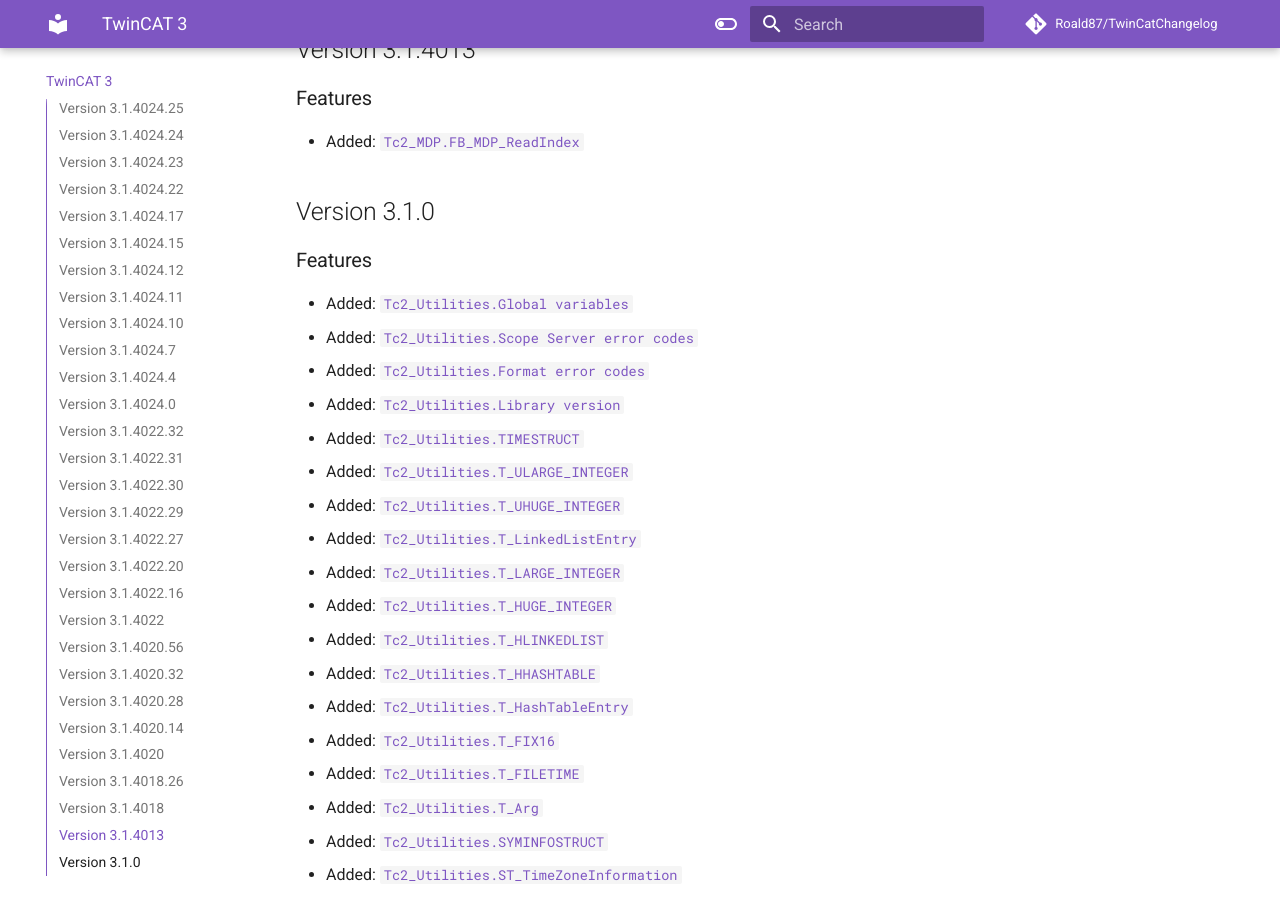
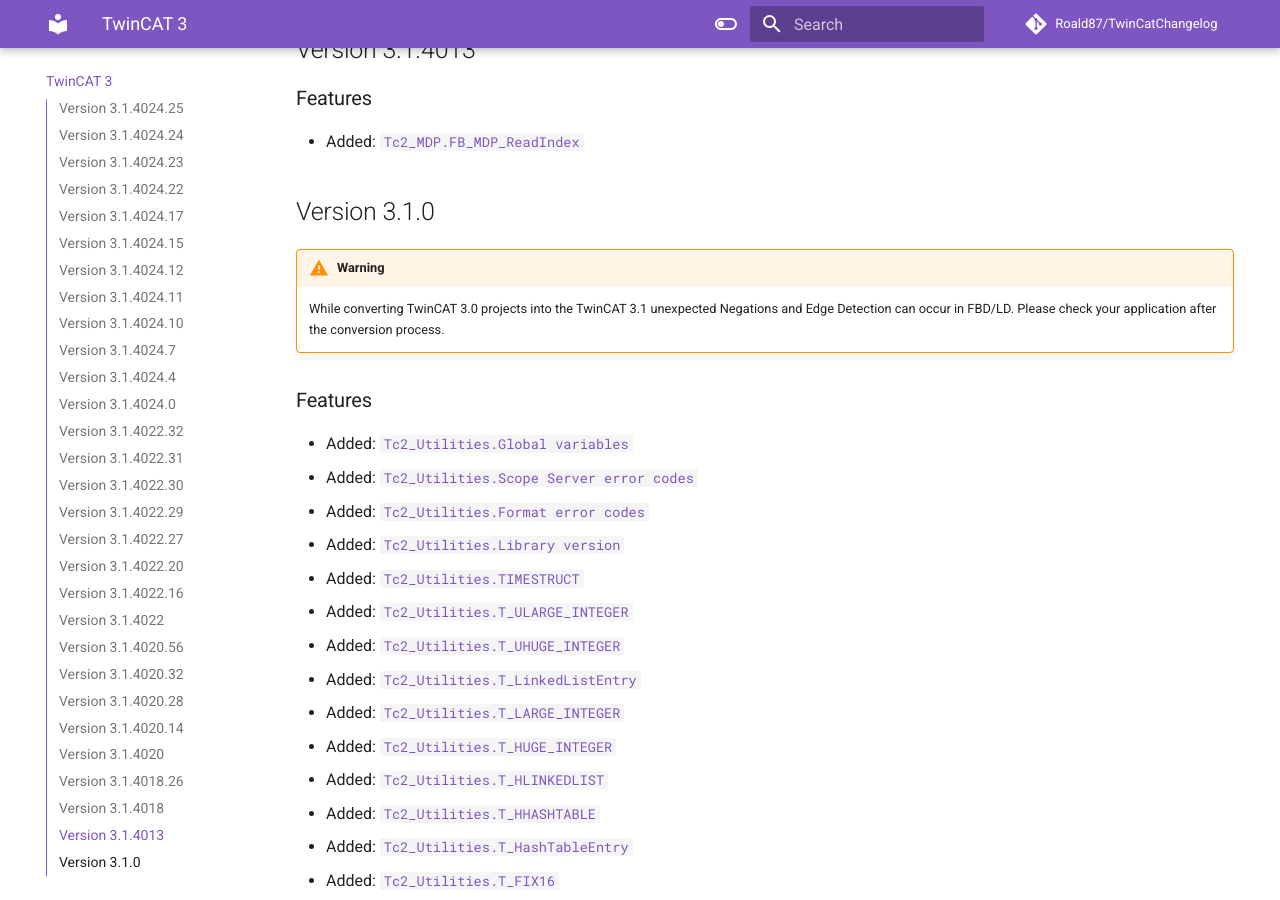
Before and after one commit to Roald87/TwinCatChangelog, an MkDocs documentation site: the page built from docs/tc3.md, in a window 1280 px wide and 900 px high, scrolled down 15425 px. Built offline with MkDocs 1.6.1 and Material for MkDocs 9.7.7, drawn with Linux system fonts in a browser that asks for light colours; comment, search, counter and statistics services are not loaded.

Commit message:
add warning which showed while downloading twincat

```diff
--- a/docs/tc3.md
+++ b/docs/tc3.md
@@ -501,6 +501,11 @@
 - Added: [`Tc2_MDP.FB_MDP_ReadIndex`](https://infosys.beckhoff.com/../content/1033/tcplclib_tc2_mdp/178718603.html?id=1682933375785172630)
 
 ## Version 3.1.0
+
+<!-- prettier-ignore-start -->
+!!! warning
+    While converting TwinCAT 3.0 projects into the TwinCAT 3.1 unexpected Negations and Edge Detection can occur in FBD/LD. Please check your application after the conversion process.
+<!-- prettier-ignore-end -->
 
 ### Features
 
```
